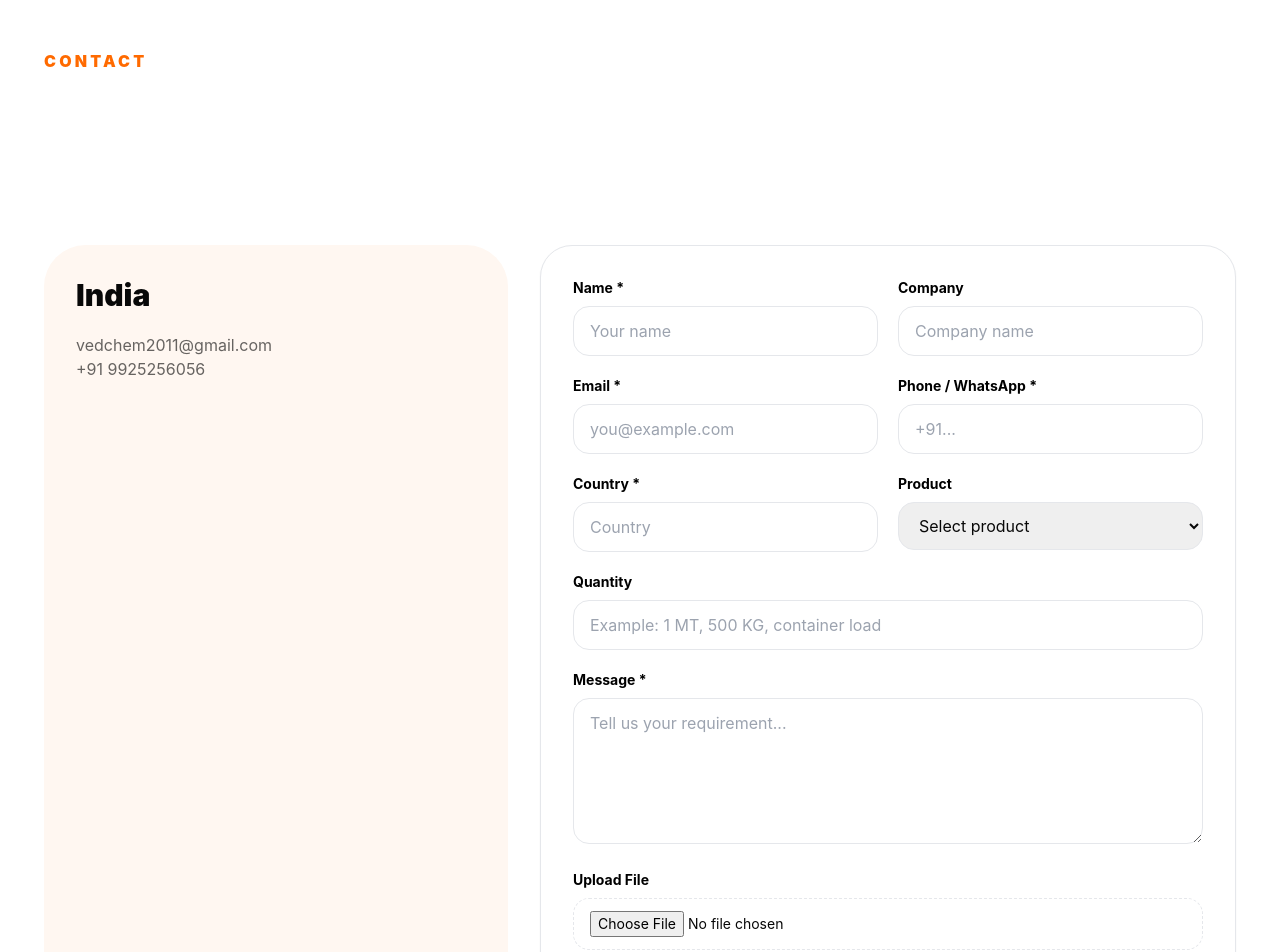
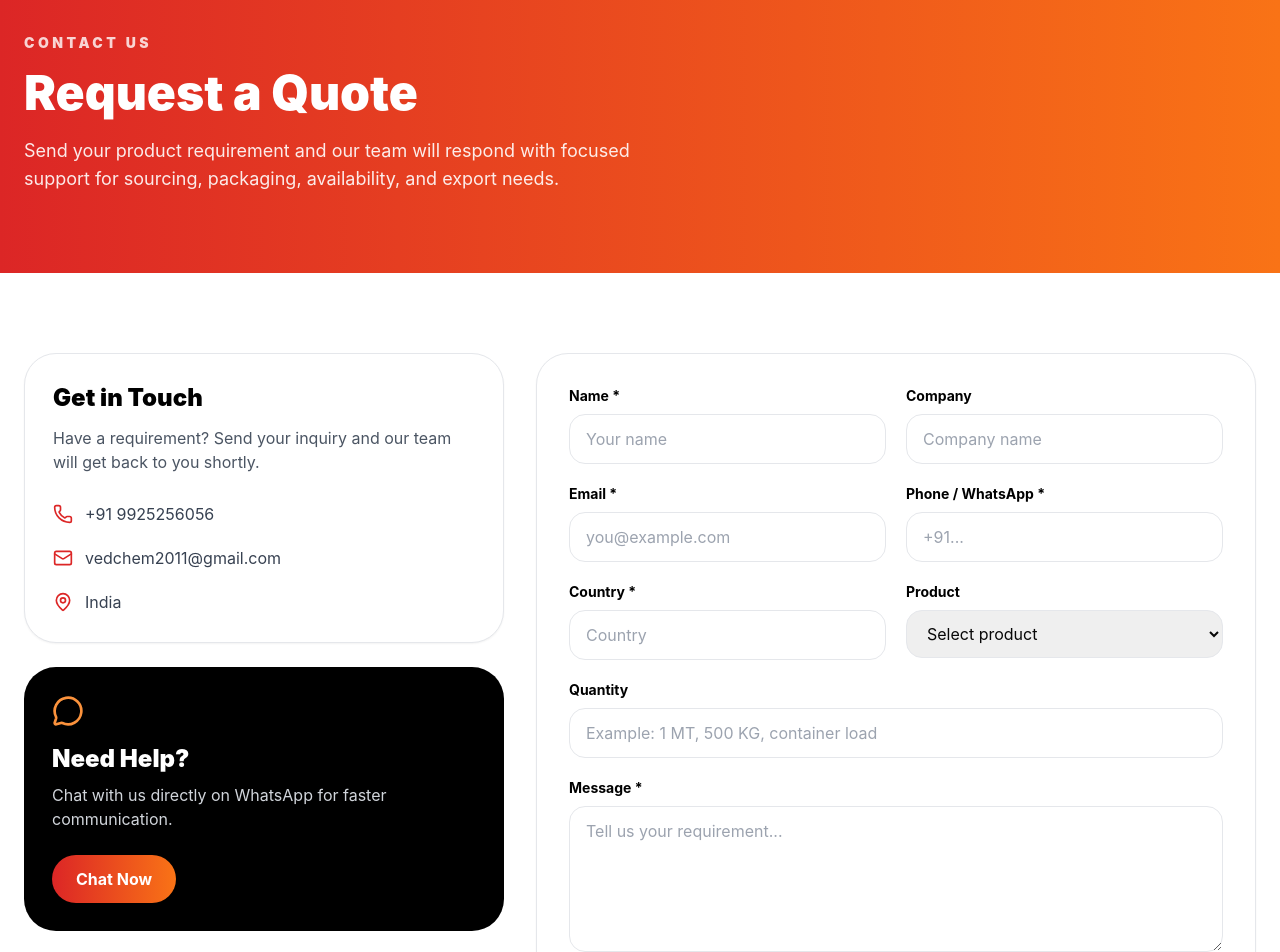
Before and after one commit to patelved3313/vedchem-redesign, a Next.js app: page /en/contact in a window 1280 px wide. Shown: the part 180-1132 px from the top of the page. Built offline with nearby package versions, Linux system fonts and the light colour scheme.

Commit message:
Update page.tsx

```diff
--- a/app/[locale]/contact/page.tsx
+++ b/app/[locale]/contact/page.tsx
@@ -1 +1,66 @@
-import RFQForm from '@/components/RFQForm';export default function Contact(){return <main><section className="dark-radial py-24 text-white"><div className="container"><p className="font-black uppercase tracking-[.2em] text-vedOrange">Contact</p><h1 className="mt-4 text-6xl font-black tracking-[-.05em]">Contact Ved Chem</h1></div></section><section className="container grid gap-8 py-16 lg:grid-cols-[.8fr_1.2fr]"><div className="rounded-5xl bg-vedSoft p-8"><h2 className="text-3xl font-black">India</h2><p className="mt-5 text-black/60">vedchem2011@gmail.com<br/>+91 9925256056</p></div><RFQForm /></section></main>}
+import { Mail, MapPin, MessageCircle, Phone } from 'lucide-react';
+import RFQForm from '@/components/RFQForm';
+
+export default function ContactPage() {
+  return (
+    <main className="bg-white">
+      <section className="bg-gradient-to-r from-red-600 to-orange-500 px-6 py-20 text-white">
+        <div className="mx-auto max-w-7xl">
+          <p className="text-sm font-black uppercase tracking-[0.25em] text-white/80">
+            Contact Us
+          </p>
+          <h1 className="mt-4 text-5xl font-black">Request a Quote</h1>
+          <p className="mt-5 max-w-2xl text-lg text-white/90">
+            Send your product requirement and our team will respond with focused
+            support for sourcing, packaging, availability, and export needs.
+          </p>
+        </div>
+      </section>
+
+      <section className="mx-auto grid max-w-7xl gap-8 px-6 py-20 lg:grid-cols-[0.8fr_1.2fr]">
+        <div className="space-y-6">
+          <div className="rounded-[2rem] border bg-white p-7 shadow-sm">
+            <h2 className="text-2xl font-black text-black">Get in Touch</h2>
+            <p className="mt-3 text-gray-600">
+              Have a requirement? Send your inquiry and our team will get back
+              to you shortly.
+            </p>
+
+            <div className="mt-7 space-y-5 text-gray-700">
+              <p className="flex items-center gap-3">
+                <Phone className="h-5 w-5 text-red-600" />
+                +91 9925256056
+              </p>
+              <p className="flex items-center gap-3">
+                <Mail className="h-5 w-5 text-red-600" />
+                vedchem2011@gmail.com
+              </p>
+              <p className="flex items-center gap-3">
+                <MapPin className="h-5 w-5 text-red-600" />
+                India
+              </p>
+            </div>
+          </div>
+
+          <div className="rounded-[2rem] bg-black p-7 text-white">
+            <MessageCircle className="h-8 w-8 text-orange-400" />
+            <h3 className="mt-4 text-2xl font-black">Need Help?</h3>
+            <p className="mt-2 text-gray-300">
+              Chat with us directly on WhatsApp for faster communication.
+            </p>
+            <a
+              href="https://wa.me/919925256056"
+              target="_blank"
+              rel="noreferrer"
+              className="mt-6 inline-flex rounded-full bg-gradient-to-r from-red-600 to-orange-500 px-6 py-3 font-bold text-white"
+            >
+              Chat Now
+            </a>
+          </div>
+        </div>
+
+        <RFQForm />
+      </section>
+    </main>
+  );
+}
```
